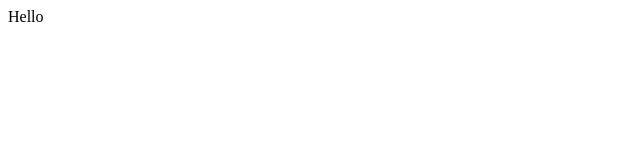
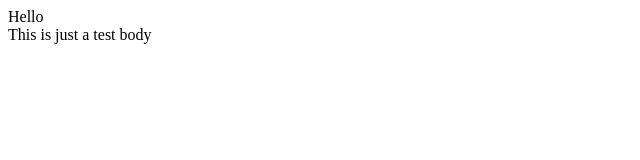
Before and after one commit to uarya/austinprepdemo, a plain HTML site: page index.html in a window 1280 px wide. Shown: the whole page, without its empty margins (0-640 px from the left). Drawn offline with Linux system fonts and the light colour scheme.

Commit message:
Added index

```diff
--- a/index.html
+++ b/index.html
@@ -1 +1,2 @@
 <div>Hello</div>
+<body> This is just a test body </body>
```
